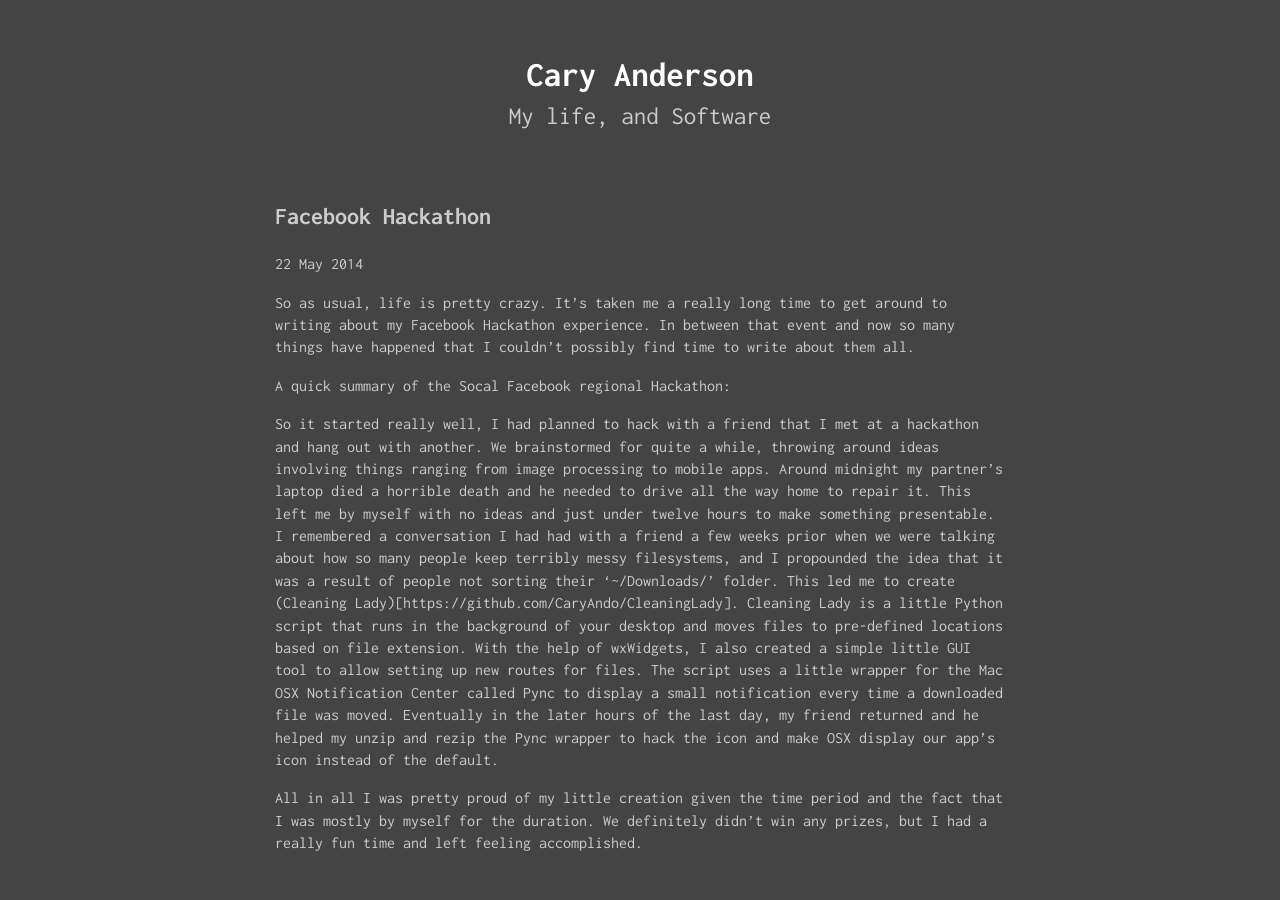
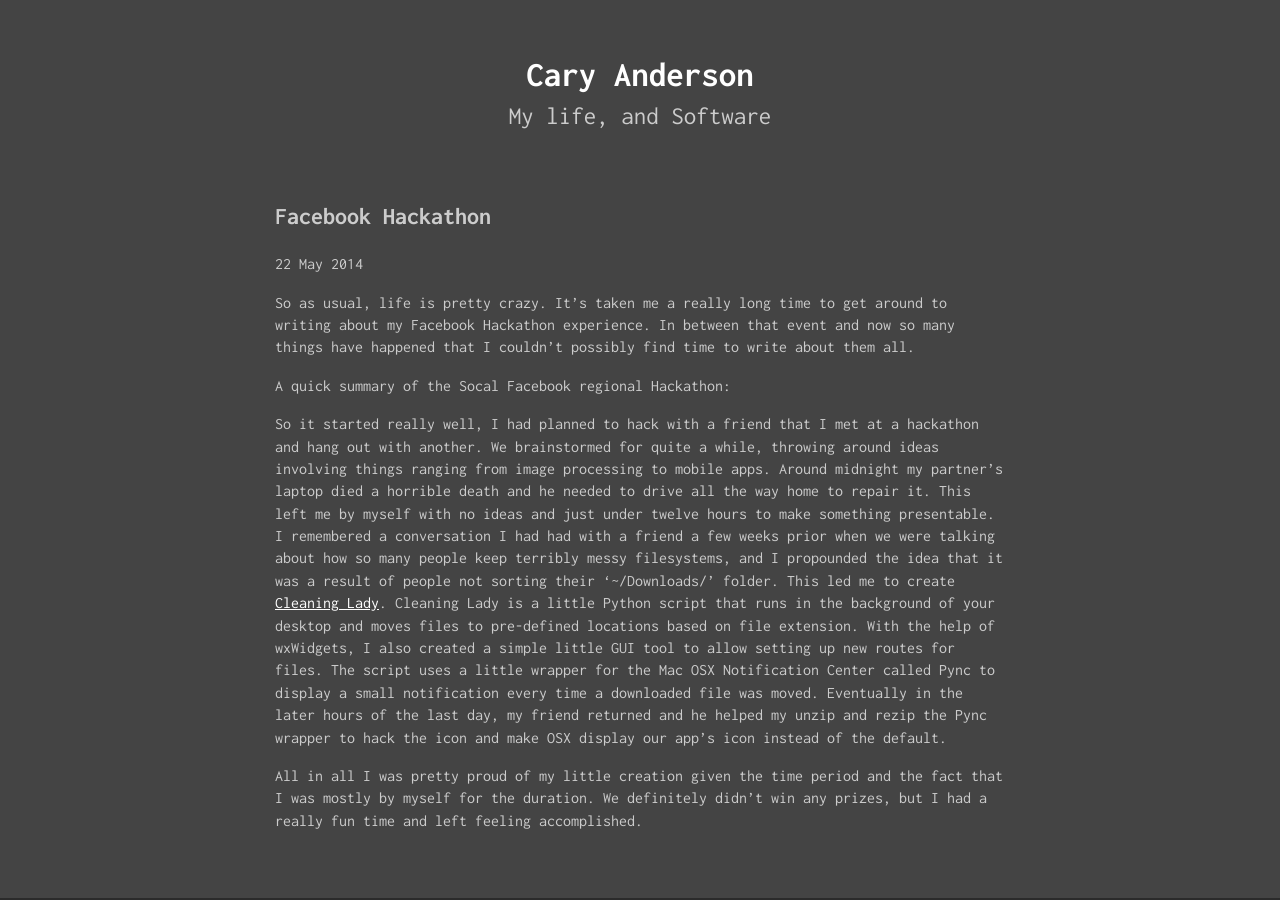
Before and after one commit to CaryAndo/caryando.github.io, a Jekyll site: the page built from _posts/2014-05-22-Facebook-Hackathon.markdown, in a window 1280 px wide and 900 px high. Built offline with Jekyll 4.4.1, drawn with Linux system fonts in a browser that asks for light colours; Markdown is read by kramdown in place of the engine named in the settings; some of the changed lines change nothing that is shown.

Commit message:
Fix markdown link and link colour

```diff
--- a/_layouts/default.html
+++ b/_layouts/default.html
@@ -5,6 +5,18 @@
   <title>Cary Anderson</title>
   <link rel="stylesheet" href="/css/main.css" />
   <link rel="icon" type="image/ico" href="www.caryando.com/favicon.ico">
+
+  <!-- Google analytics script -->
+  <script>
+    (function(i,s,o,g,r,a,m){i['GoogleAnalyticsObject']=r;i[r]=i[r]||function(){
+    (i[r].q=i[r].q||[]).push(arguments)},i[r].l=1*new Date();a=s.createElement(o),
+    m=s.getElementsByTagName(o)[0];a.async=1;a.src=g;m.parentNode.insertBefore(a,m)
+    })(window,document,'script','//www.google-analytics.com/analytics.js','ga');
+
+    ga('create', 'UA-51287325-1', 'caryando.com');
+    ga('send', 'pageview');
+  </script>
+
 </head>
 <body>
 
--- a/_posts/2014-05-22-Facebook-Hackathon.markdown
+++ b/_posts/2014-05-22-Facebook-Hackathon.markdown
@@ -9,6 +9,6 @@
 
 A quick summary of the Socal Facebook regional Hackathon:
 
-So it started really well, I had planned to hack with a friend that I met at a hackathon and hang out with another. We brainstormed for quite a while, throwing around ideas involving things ranging from image processing to mobile apps. Around midnight my partner's laptop died a horrible death and he needed to drive all the way home to repair it. This left me by myself with no ideas and just under twelve hours to make something presentable. I remembered a conversation I had had with a friend a few weeks prior when we were talking about how so many people keep terribly messy filesystems, and I propounded the idea that it was a result of people not sorting their '~/Downloads/' folder. This led me to create (Cleaning Lady)[https://github.com/CaryAndo/CleaningLady]. Cleaning Lady is a little Python script that runs in the background of your desktop and moves files to pre-defined locations based on file extension. With the help of wxWidgets, I also created a simple little GUI tool to allow setting up new routes for files. The script uses a little wrapper for the Mac OSX Notification Center called Pync to display a small notification every time a downloaded file was moved. Eventually in the later hours of the last day, my friend returned and he helped my unzip and rezip the Pync wrapper to hack the icon and make OSX display our app's icon instead of the default.
+So it started really well, I had planned to hack with a friend that I met at a hackathon and hang out with another. We brainstormed for quite a while, throwing around ideas involving things ranging from image processing to mobile apps. Around midnight my partner's laptop died a horrible death and he needed to drive all the way home to repair it. This left me by myself with no ideas and just under twelve hours to make something presentable. I remembered a conversation I had had with a friend a few weeks prior when we were talking about how so many people keep terribly messy filesystems, and I propounded the idea that it was a result of people not sorting their '~/Downloads/' folder. This led me to create [Cleaning Lady](https://github.com/CaryAndo/CleaningLady). Cleaning Lady is a little Python script that runs in the background of your desktop and moves files to pre-defined locations based on file extension. With the help of wxWidgets, I also created a simple little GUI tool to allow setting up new routes for files. The script uses a little wrapper for the Mac OSX Notification Center called Pync to display a small notification every time a downloaded file was moved. Eventually in the later hours of the last day, my friend returned and he helped my unzip and rezip the Pync wrapper to hack the icon and make OSX display our app's icon instead of the default.
 
 All in all I was pretty proud of my little creation given the time period and the fact that I was mostly by myself for the duration. We definitely didn't win any prizes, but I had a really fun time and left feeling accomplished.
```
